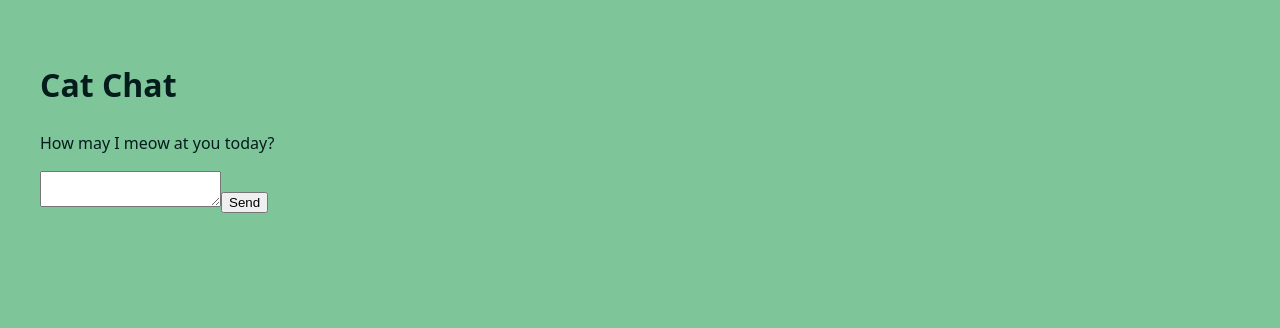
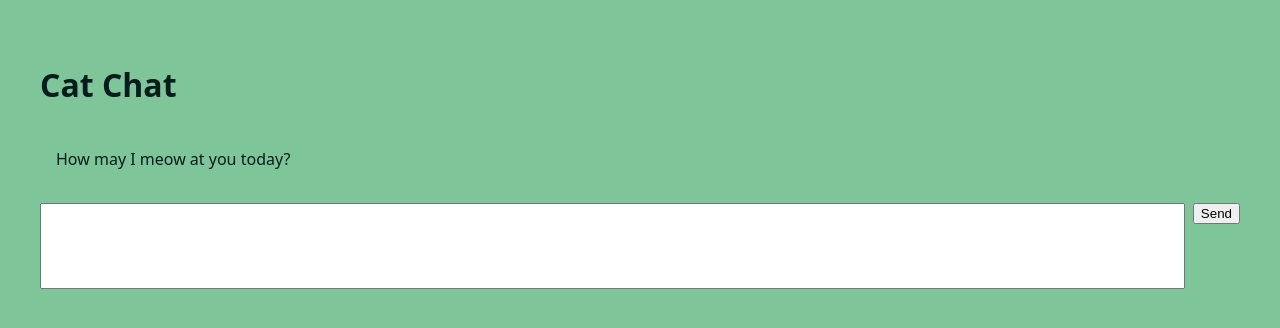
Before and after one commit to bittikatti/CatSounds-Chat, a React (Vite) app: page / in a window 1280 px wide. Shown: the top 328 px of the page. Built offline with nearby package versions, Linux system fonts and the light colour scheme.

Commit message:
Message alignment styles

```diff
--- a/src/App.css
+++ b/src/App.css
@@ -1,9 +1,77 @@
 #root {
+  padding: 2rem;
+
   max-width: 1280px;
+  /* centers horizontally */
   margin: 0 auto;
-  padding: 2rem;
+
+  display: flex;
+  flex-direction: column;
 }
 
 .chat-container {
-  max-width: 1000px;
+  display: flex;
+  flex-direction: column;
+  /* Almost as high as the screen */
+  height: 79dvh;
+  position: relative;
 }
+
+.messages {
+  padding: 1rem;
+  border-radius: 1rem;
+  flex: 1;              /* take remaining space (height) */
+  min-height: 0;     /* required for scrolling to work properly */
+  display: flex;
+  flex-direction: column;
+
+  /* space between elements inside this */
+  gap: 0.5rem;
+
+  /* scroll */
+  overflow-y: auto;
+}
+
+.message {
+  border-radius: 1rem;
+  padding-left: 1rem;
+  padding-right: 1rem;
+
+  /* Message box size */
+  width: max-content;
+  max-width: 70%;
+
+  /* Message to fit inside the box */
+  overflow-wrap: break-word;   /* line break at word */
+  word-break: break-word;      /* if no space, break from the middle */
+}
+
+.assistant {
+  align-self: flex-start;   /* left */
+}
+
+.user {
+  align-self: flex-end;     /* right */
+}
+
+.input-container {
+  flex-shrink: 0;  /* don’t shrink */
+  display: flex;
+  align-items: flex-start; /* prevents stretching */
+  gap: 0.5rem;   /* small space between */
+  padding-top: 1rem;
+  position: sticky;
+  bottom: 2rem;
+}
+
+#UserInput {
+  flex: 1; /* fills available width */
+  height: 5rem;
+  overflow-y: auto;
+  resize: none;
+}
+
+
+.input-container button {
+  flex-shrink: 0;  /* don’t shrink */
+}
```
